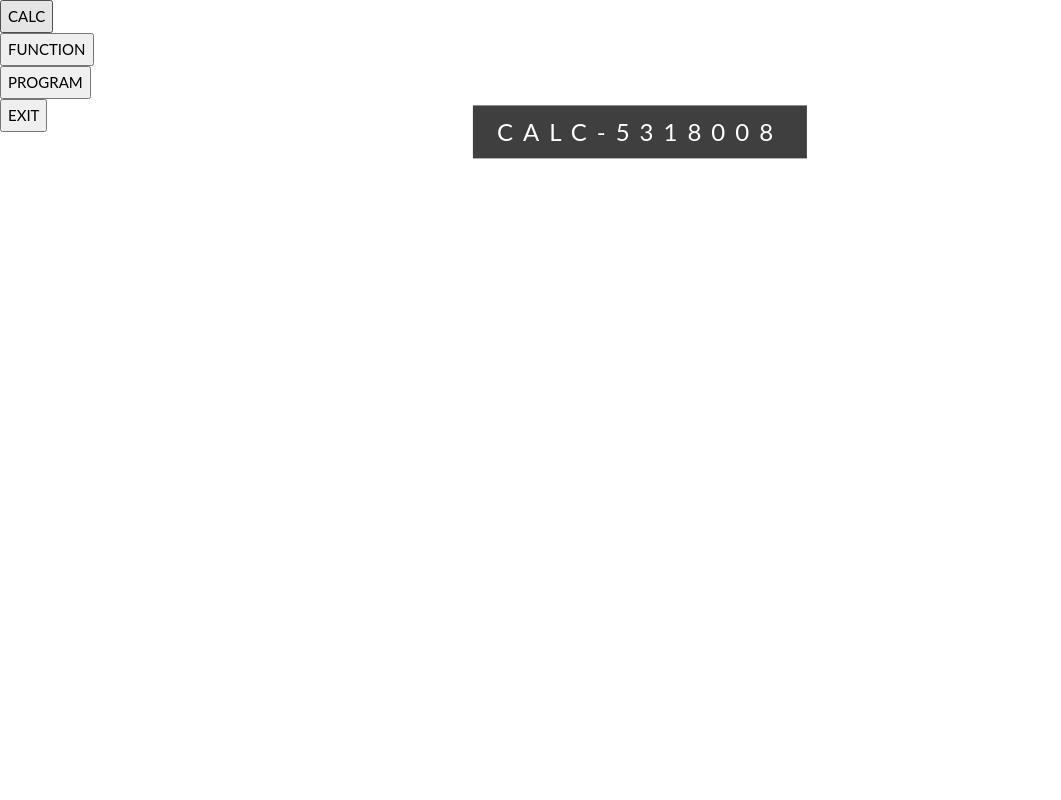
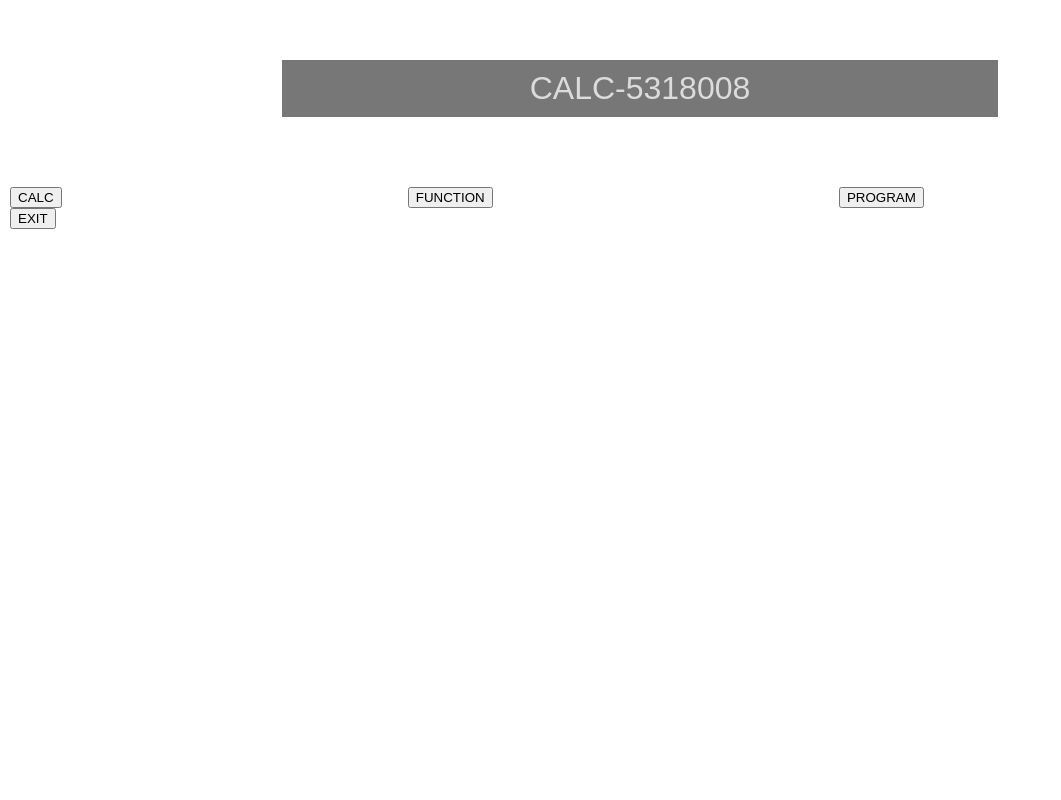
Before and after one commit to nobody48sheldor/CALC-5318008, a Flask app: page / in a window 1280 px wide. Shown: the whole page, without its empty margins (0-1061 px from the left). Run offline with Flask 2, Linux system fonts and the light colour scheme; parts of the project's set-up code (start-up, migrations or seed data) failed here and were passed over; grey boxes are pictures that could not be loaded.

Commit message:
refactor main.html

```diff
--- a/static/styles/main.css
+++ b/static/styles/main.css
@@ -5,6 +5,15 @@ html, body, .content {
 }
 
 /* Main.html */
+
+div#title {
+    background-color: #777;
+    padding: 10px 20px 10px 20px;
+    text-align: center;
+    margin: 60px 22% 60px 22%;
+    color: gainsboro;
+    font-size: xx-large;
+}
 
 .gridContainer {
     display: grid;
--- a/templates/main.html
+++ b/templates/main.html
@@ -1,32 +1,16 @@
 <!DOCTYPE html>
 <html>
 <head>
-<title>CALC-5318008</title>
-<meta charset="UTF-8">
-<meta name="viewport" content="width=device-width, initial-scale=1">
-<link rel="stylesheet" href="https://www.w3schools.com/w3css/4/w3.css">
-<style>
-body,h1,h2,h3,h4,h5,h6 {font-family: "Lato", sans-serif;}
-body, html {
-  height: 100%;
-  color: #777;
-  line-height: 1.8;
-}
-/* Image Du logo */
-.bgimg-1 {
-  background-image: url('/w3images/parallax1.jpg');
-  min-height: 100%;
-}
-.w3-wide {letter-spacing: 10px;}
-.w3-hover-opacity {cursor: pointer;}
+    <title>CALC-5318008</title>
+    <meta charset="UTF-8">
+    <link rel="stylesheet" href="{{ url_for('static', filename='styles/main.css') }}">
+</head>
 
-</style>
+<body>
+    <font face="Arial">
 
-</head>
-<body>
+    <div id="title">CALC-5318008</div>
 
-
-<div>
     <div class="gridContainer">
         <form action="#" class="menu" method="post">
             <input type="hidden" value="calc" name="menu">
@@ -47,13 +31,7 @@ body, html {
             <input type="hidden" value="**" name="exit">
             <button type="submit">EXIT</button>
         </form>
-      </div>
+    </div>
 
-
-<div class="bgimg-1 w3-display-container w3-opacity-min" id="home">
-  <div class="w3-display-middle" style="white-space:nowrap;">
-    <span class="w3-center w3-padding-large w3-black w3-xlarge w3-wide w3-animate-opacity">CALC-5318008</span>
-  </div>
-</div>
 </body>
 </html>
```
